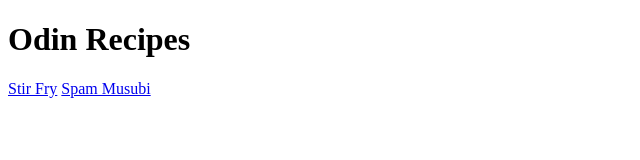
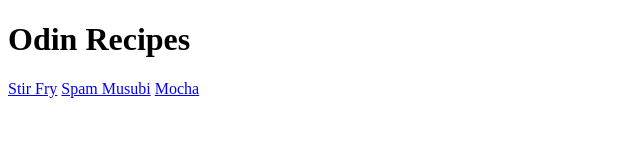
Before and after one commit to Cullen-Wood/odin-recipes, a plain HTML site: page index.html in a window 1280 px wide. Shown: the full height of the page, 0-640 px from the left. Drawn offline with Linux system fonts and the light colour scheme.

Commit message:
Added a third link to another recipe

```diff
--- a/index.html
+++ b/index.html
@@ -9,5 +9,6 @@
     <h1>Odin Recipes</h1>
     <a href="./recipes/StirFry.html" alt="This is a recipe for a generic stir fry">Stir Fry</a>
     <a href="./recipes/musubi.html" alt="This is a recipe for spam musubi">Spam Musubi</a>
+    <a href="./recipes/mocha.html" alt="This is how to brew a mocha">Mocha</a>
 </body>
 </html>
```
